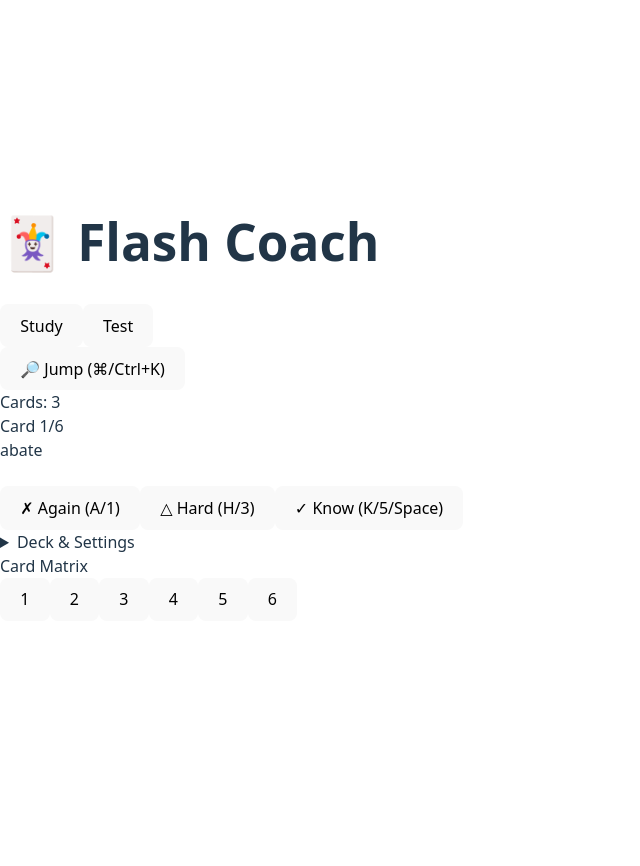
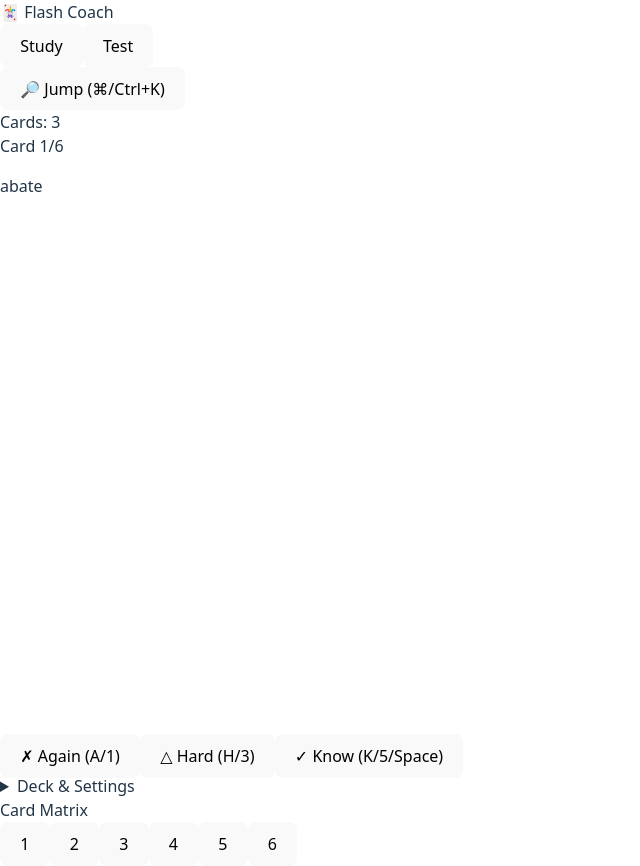
Before and after one commit to rhCat/flashCasset, a React (Vite) app in the folder flash-ui/: page / in a window 1280 px wide. Shown: the whole page, without its empty margins (0-640 px from the left). Before the commit the page ends 800 px from the top, so only its background shows below. Built offline with nearby package versions, Linux system fonts and the light colour scheme.

Commit message:
Feat: a working right porpotion app

```diff
--- a/flash-ui/src/App.jsx
+++ b/flash-ui/src/App.jsx
@@ -2,9 +2,11 @@
 import { useSwipeable } from "react-swipeable";
 
 /**
- * Flash Coach — Study & Test
- * Layout: page grid [20% | 60% | 20%], center rows [5vh | 60vh | 5vh | 1fr]
- * Shortcuts: A/1=Again • H/3=Hard • K/5/Space=Know • ←/→/Enter nav • ⌘/Ctrl+K Jump
+ * Flash Coach — Study & Test (no px; only %, fr, and vh)
+ * Layout per mode:
+ *   grid-cols-5 => left 1 col (20%), center 3 cols (60%), right 1 col (20%)
+ *   center column rows via inline style: 5vh header, 70vh card, 5vh actions, rest auto
+ * Shortcuts: A/1 Again • H/3 Hard • K/5/Space Know • ←/→/Enter nav • ⌘/Ctrl+K Jump
  */
 
 // -----------------------------------------------------------------------------
@@ -32,7 +34,6 @@
     lastGrade: 0, // 0=unseen, 1=again, 3=hard, 5=know
   }));
 }
-
 const save = (k, v) => { try { localStorage.setItem(k, JSON.stringify(v)); } catch {} };
 const load = (k, f) => { try { return JSON.parse(localStorage.getItem(k)) ?? f; } catch { return f; } };
 
@@ -107,7 +108,6 @@
   useEffect(() => { save("study_cards", cards); }, [cards]);
   useEffect(() => { save("study_queue", queue); }, [queue]);
 
-  // Build queue on load / when cards change
   useEffect(() => {
     if (queue.length === 0) {
       const now = Date.now();
@@ -149,7 +149,7 @@
     setFlipped(false);
   }
 
-  // Keyboard shortcuts
+  // Keyboard
   useEffect(() => {
     function onKey(e) {
       if ((e.metaKey || e.ctrlKey) && e.key.toLowerCase() === "k") { e.preventDefault(); setJumpOpen(true); return; }
@@ -182,9 +182,9 @@
   }
 
   return (
-    <div className="grid grid-cols-1 md:grid-cols-[20%_60%_20%] min-h-[82vh] gap-3" {...handlers}>
-      {/* Left tools */}
-      <aside className="hidden md:block">
+    <div className="grid grid-cols-5 gap-3" style={{ minHeight: "82vh" }} {...handlers}>
+      {/* Left tools (20%) */}
+      <aside className="hidden md:block col-span-1">
         <div className="sticky top-3 space-y-3">
           <button onClick={() => setJumpOpen(true)} className="w-full px-3 py-2 rounded-lg border bg-white text-sm">🔎 Jump (⌘/Ctrl+K)</button>
           <div className="rounded-lg border bg-white p-3">
@@ -193,50 +193,45 @@
         </div>
       </aside>
 
-      {/* Center column */}
-      <section className="grid grid-rows-[5vh_60vh_5vh_1fr]">
-        {/* header 5% */}
-        <div className="flex items-center justify-between px-1">
+      {/* Center (60%) */}
+      <section className="col-span-5 md:col-span-3">
+        <div className="flex flex-col" style={{ minHeight: "82vh" }}>
+          {/* header */}
+          <div className="flex items-center justify-between px-1" style={{ height: "5vh" }}>
             <div className="text-xs text-neutral-600">
               {current ? <>Card {index + 1}/{queue.length}</> : <>No cards queued</>}
             </div>
           </div>
 
-        {/* card 60% */}
-        <div className="flex items-center justify-center">
+          {/* card */}
+          <div className="flex items-center justify-center" style={{ height: "70vh" }}>
             {current ? (
               <div
-              role="button"
-              tabIndex={0}
-              onClick={() => setFlipped(f => !f)}
-              className={`relative block w-full md:w-2/3 lg:w-1/2 max-w-4xl h-[60vh] rounded-2xl shadow-lg border bg-white overflow-hidden transition-transform duration-300 ${flipped ? 'rotate-y-180' : ''}`}
-              style={{ transformStyle: 'preserve-3d' }}
+                role="button" tabIndex={0} onClick={() => setFlipped(f => !f)}
+                className={`relative block w-full md:w-4/5 lg:w-2/3 h-full rounded-2xl shadow-lg border bg-white overflow-hidden transition-transform duration-300 ${flipped ? 'rotate-y-180' : ''}`}
+                style={{ transformStyle: "preserve-3d" }}
               >
                 {/* Front */}
-              <div className="absolute inset-0 p-8 flex items-center justify-center text-center text-3xl md:text-5xl font-semibold"
-                   style={{ backfaceVisibility: 'hidden' }}>
+                <div className="absolute inset-0 p-8 flex items-center justify-center text-center text-3xl md:text-5xl font-semibold" style={{ backfaceVisibility: "hidden" }}>
                   {current.front}
                 </div>
                 {/* Back */}
-              <div className="absolute inset-0 p-8 flex items-center justify-center text-center text-xl md:text-3xl text-neutral-700 bg-white"
-                   style={{ transform: 'rotateY(180deg)', backfaceVisibility: 'hidden' }}>
+                <div className="absolute inset-0 p-8 flex items-center justify-center text-center text-xl md:text-3xl text-neutral-700 bg-white" style={{ transform: "rotateY(180deg)", backfaceVisibility: "hidden" }}>
                   {current.back}
                 </div>
               </div>
-          ) : (
-            <div className="text-neutral-500">Paste or import a deck to begin.</div>
-          )}
+            ) : <div className="text-neutral-500">Paste or import a deck to begin.</div>}
           </div>
 
-        {/* choices 5% */}
-        <div className="grid grid-cols-3 gap-3 items-center justify-items-center w-full md:w-2/3 lg:w-1/2 mx-auto">
+          {/* actions */}
+          <div className="grid grid-cols-3 gap-3 items-center justify-items-center w-full md:w-4/5 lg:w-2/3 mx-auto" style={{ height: "5vh" }}>
             <button onClick={() => handleGrade(1)} className="w-full py-2 rounded-xl bg-red-600 text-white text-sm font-medium">✗ Again (A/1)</button>
             <button onClick={() => handleGrade(3)} className="w-full py-2 rounded-xl bg-amber-500 text-white text-sm font-medium">△ Hard (H/3)</button>
             <button onClick={() => handleGrade(5)} className="w-full py-2 rounded-xl bg-emerald-600 text-white text-sm font-medium">✓ Know (K/5/Space)</button>
           </div>
 
           {/* rest */}
-        <div className="mt-4 w-full max-w-3xl mx-auto">
+          <div className="mt-4 w-full md:w-4/5 lg:w-2/3 mx-auto">
             <details className="p-4 border rounded-xl bg-white">
               <summary className="cursor-pointer text-sm text-neutral-700">Deck & Settings</summary>
               <div className="mt-3 grid gap-3">
@@ -245,10 +240,11 @@
               </div>
             </details>
           </div>
+        </div>
       </section>
 
-      {/* Right matrix */}
-      <aside className="hidden md:block">
+      {/* Right matrix (20%) */}
+      <aside className="hidden md:block col-span-1">
         <div className="sticky top-3 rounded-lg border bg-white p-3">
           <div className="text-xs font-medium mb-2">Card Matrix</div>
           <div className="grid grid-cols-6 gap-2">
@@ -265,7 +261,6 @@
         </div>
       </aside>
 
-      {/* Jump */}
       <JumpPalette open={jumpOpen} onClose={() => setJumpOpen(false)} items={cards} onSelect={jumpToCard} />
     </div>
   );
@@ -323,7 +318,7 @@
       setCountdown(dur);
       timerRef.current = window.setInterval(() => {
         setCountdown(c => {
-          if (c <= 1) { clearInterval(timerRef.current); nextCard("timeout"); return 0; }
+          if (c <= 1) { clearInterval(timerRef.current); nextCard(); return 0; }
           return c - 1;
         });
       }, 1000);
@@ -337,13 +332,11 @@
     if (!deck.length) { alert("No cards. Paste a deck first."); return; }
     setRecordings({}); setIdx(0); setStage("running");
   }
-
   function nextCard() {
     stopTimers(); stopCardRecording();
     if (idx + 1 < deck.length) setIdx(i => i + 1);
     else setStage("review");
   }
-
   useEffect(() => () => { stopTimers(); stopCardRecording(); }, []);
   useEffect(() => {
     function onKey(e) {
@@ -366,18 +359,15 @@
   }
 
   function statusClass(i) {
-    if (stage === "running") {
-      if (i === idx) return "bg-blue-600 text-white";
-      return "bg-neutral-300";
-    }
+    if (stage === "running") return i === idx ? "bg-blue-600 text-white" : "bg-neutral-300";
     const has = recordings[deck[i]?.id];
     return has ? "bg-emerald-600 text-white" : "bg-neutral-300";
   }
 
   return (
-    <div className="grid grid-cols-1 md:grid-cols-[20%_60%_20%] min-h-[82vh] gap-3" {...handlers}>
+    <div className="grid grid-cols-5 gap-3" style={{ minHeight: "82vh" }} {...handlers}>
       {/* Left tools */}
-      <aside className="hidden md:block">
+      <aside className="hidden md:block col-span-1">
         <div className="sticky top-3 space-y-3">
           {stage !== "running" && (
             <button onClick={startTest} className="w-full px-3 py-2 rounded-lg bg-emerald-600 text-white text-sm">Start Test</button>
@@ -390,19 +380,20 @@
         </div>
       </aside>
 
-      {/* Center column rows */}
-      <section className="grid grid-rows-[5vh_60vh_5vh_1fr]">
+      {/* Center */}
+      <section className="col-span-5 md:col-span-3">
+        <div className="flex flex-col" style={{ minHeight: "82vh" }}>
           {/* header */}
-        <div className="flex items-center justify-between px-1">
+          <div className="flex items-center justify-between px-1" style={{ height: "5vh" }}>
             <div className="text-xs text-neutral-600">
               {stage === "running" ? <>Card {idx + 1}/{deck.length} • <b>{countdown}s</b></> : <>Cards: {deck.length}</>}
             </div>
           </div>
 
-        {/* card */}
-        <div className="flex items-center justify-center">
+          {/* card (English only) */}
+          <div className="flex items-center justify-center" style={{ height: "70vh" }}>
             {stage === "setup" && (
-            <div className="w-full max-w-3xl mx-auto">
+              <div className="w-full md:w-4/5 lg:w-2/3 mx-auto">
                 <div className="rounded-xl border bg-white p-4">
                   <label className="block text-sm mb-1">Deck (CSV: front,back[,durationSec])</label>
                   <textarea className="w-full h-44 border rounded-xl p-3" value={deckRaw} onChange={e => setDeckRaw(e.target.value)} placeholder={SAMPLE}></textarea>
@@ -412,17 +403,19 @@
               </div>
             )}
             {stage === "running" && deck[idx] && (
-            <div className="block w-full md:w-2/3 lg:w-1/2 max-w-4xl h-[60vh] rounded-2xl shadow-lg border bg-white overflow-hidden flex items-center justify-center">
+              <div className="block w-full md:w-4/5 lg:w-2/3 h-full rounded-2xl shadow-lg border bg-white overflow-hidden flex items-center justify-center">
                 <div className="p-8 text-center text-4xl md:text-6xl font-semibold">{deck[idx].front}</div>
               </div>
             )}
-          {stage === "review" && <div className="text-neutral-600">Review your recordings on the right; then process results below.</div>}
+            {stage === "review" && (
+              <div className="text-neutral-600">Review your recordings on the right; then process results below.</div>
+            )}
           </div>
 
-        {/* choices */}
-        <div className="flex items-center justify-center">
+          {/* actions */}
+          <div className="flex items-center justify-center" style={{ height: "5vh" }}>
             {stage === "running" ? (
-            <div className="grid grid-cols-1 sm:grid-cols-2 gap-3 w-full md:w-2/3 lg:w-1/2 max-w-4xl">
+              <div className="grid grid-cols-1 sm:grid-cols-2 gap-3 w-full md:w-4/5 lg:w-2/3">
                 <button onClick={() => nextCard()} className="py-3 rounded-xl bg-blue-600 text-white font-medium">Next (→ / Enter)</button>
               </div>
             ) : <div className="text-xs text-neutral-600">Ready.</div>}
@@ -431,7 +424,7 @@
           {/* rest (review actions) */}
           {stage === "review" && (
             <div className="px-1">
-            <div className="rounded-xl border bg-white p-4 max-w-5xl mx-auto">
+              <div className="rounded-xl border bg-white p-4 md:w-4/5 lg:w-2/3 mx-auto">
                 <h4 className="font-medium mb-2">Process Results</h4>
                 <button onClick={processResults} className="px-4 py-2 rounded-lg bg-emerald-600 text-white">Process with STT + LLM</button>
                 {evalJson && (
@@ -449,10 +442,11 @@
               </div>
             </div>
           )}
+        </div>
       </section>
 
       {/* Right matrix */}
-      <aside className="hidden md:block">
+      <aside className="hidden md:block col-span-1">
         <div className="sticky top-3 rounded-lg border bg-white p-3">
           <div className="text-xs font-medium mb-2">Card Matrix</div>
           <div className="grid grid-cols-6 gap-2">
@@ -473,28 +467,28 @@
 }
 
 // -----------------------------------------------------------------------------
-// Root Shell (centered, 14px title)
+// Root Shell (small title; centered grid wrapper)
 // -----------------------------------------------------------------------------
 export default function App() {
   const [mode, setMode] = useState(load("ui_mode", "study"));
   useEffect(() => { save("ui_mode", mode); }, [mode]);
 
   return (
-    <div className="min-h-screen bg-neutral-100 grid grid-cols-1 md:grid-cols-[20%_60%_20%]">
-      <div className="hidden md:block" />
-      <div className="min-h-screen grid grid-rows-[auto_1fr]">
-        <header className="p-3 flex items-center justify-between">
-          <h1 className="text-sm font-normal">🃏 Flash Coach</h1>
+    <div className="min-h-screen bg-neutral-100">
+      {/* Small title in a DIV (avoid global h1 overrides) */}
+      <div className="p-3 flex items-center justify-between">
+        <div className="text-sm">🃏 Flash Coach</div>
         <div className="flex items-center gap-2 text-sm">
           <button onClick={() => setMode("study")} className={`px-3 py-1 rounded-full border ${mode === "study" ? "bg-neutral-900 text-white" : "bg-white"}`}>Study</button>
           <button onClick={() => setMode("test")}  className={`px-3 py-1 rounded-full border ${mode === "test"  ? "bg-neutral-900 text-white" : "bg-white"}`}>Test</button>
         </div>
-        </header>
-        <main className="px-2 md:px-0">
+      </div>
+
+      {/* Mode content renders its own 20/60/20 grid */}
+      <main className="px-2 md:px-4">
         {mode === "study" ? <StudyMode /> : <TestMode />}
       </main>
-      </div>
-      <div className="hidden md:block" />
+
       <style>{`.rotate-y-180{transform:rotateY(180deg);}`}</style>
     </div>
   );
```
Lines whose indentation alone changed are shown as unchanged.
